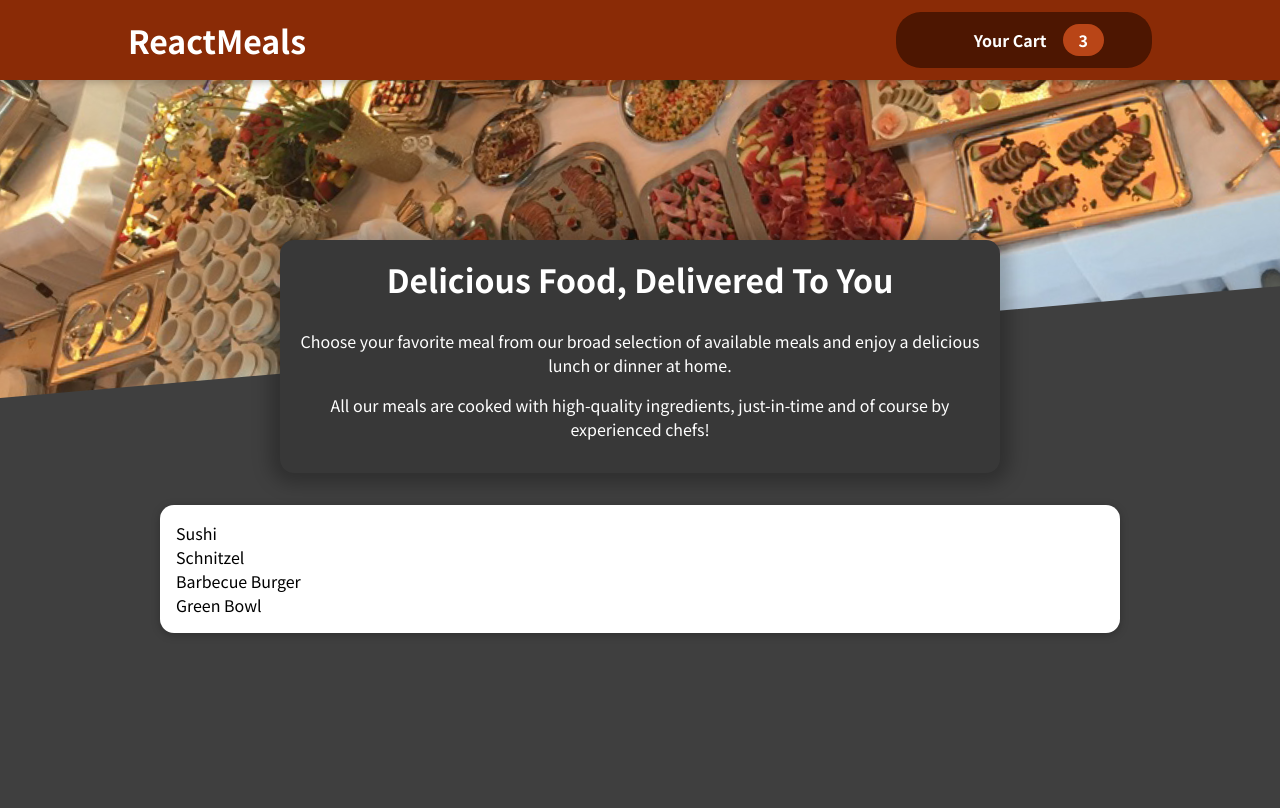
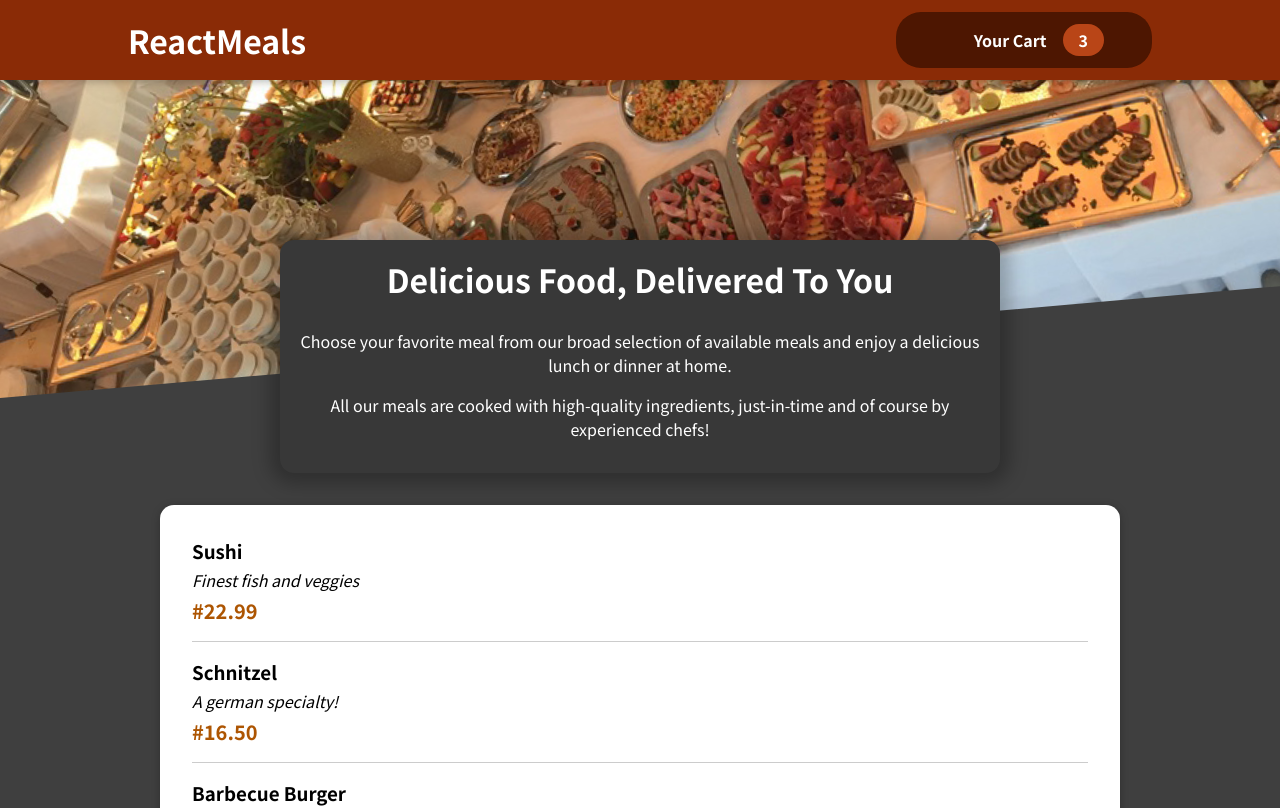
Before and after one commit to Mridul00700/food-order, a JavaScript app: page / in a window 1280 px wide. Shown: the top 808 px of the page. Built offline with nearby package versions, Linux system fonts and the light colour scheme; some icons are missing.

Commit message:
MealsItem-added

```diff
--- a/src/components/Meals/AvailableMeals.js
+++ b/src/components/Meals/AvailableMeals.js
@@ -1,6 +1,6 @@
 import classes from './AvailableMeals.module.css';
 import Card from '../UI/Card';
-
+import MealItem from './MealItem/MealItem';
 const DUMMY_MEALS = [
     {
         id: 'm1',
@@ -31,7 +31,7 @@
 const AvailableMeals = () => {
 
 
-    const mealsList = DUMMY_MEALS.map(meal => <li>{meal.name}</li>)
+    const mealsList = DUMMY_MEALS.map(meal => <MealItem key={meal.id} name={meal.name} description={meal.description} price={meal.price} />)
 
     return <section className={classes.meals}>
         <Card>
--- /dev/null
+++ b/src/components/Meals/MealItem/MealItem.js
@@ -0,0 +1,18 @@
+import classes from './MealItem.module.css';
+
+const MealItem = props => {
+
+    const price = `#${props.price.toFixed(2)}`;
+    return <li className={classes.meal}>
+        <div>
+            <h3>{props.name}</h3>
+            <div className={classes.description}>{props.description}</div>
+            <div className={classes.price}>{price}</div>
+        </div>
+        <div>
+
+        </div>
+    </li>
+}
+
+export default MealItem;
--- /dev/null
+++ b/src/components/Meals/MealItem/MealItem.module.css
@@ -0,0 +1,22 @@
+.meal {
+  display: flex;
+  justify-content: space-between;
+  margin: 1rem;
+  padding-bottom: 1rem;
+  border-bottom: 1px solid #ccc;
+}
+
+.meal h3 {
+  margin: 0 0 0.25rem 0;
+}
+
+.description {
+  font-style: italic;
+}
+
+.price {
+  margin-top: 0.25rem;
+  font-weight: bold;
+  color: #ad5502;
+  font-size: 1.25rem;
+}
```
Also changed, not shown: src/components/Meals/MealItem.js (deleted, +0 -16 lines), src/components/Meals/MealItem/MealItemForm.js (added), 1 other file (tests, documents, lock files or other folders).
